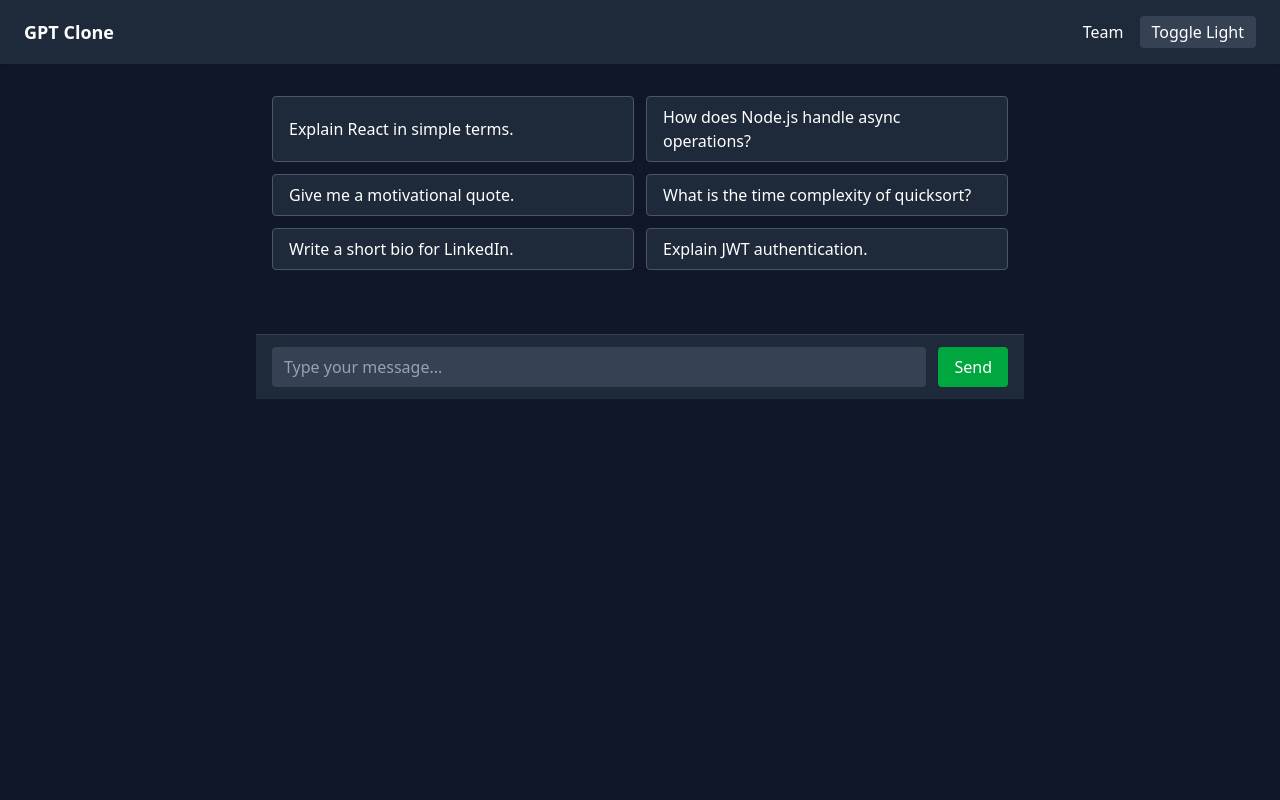
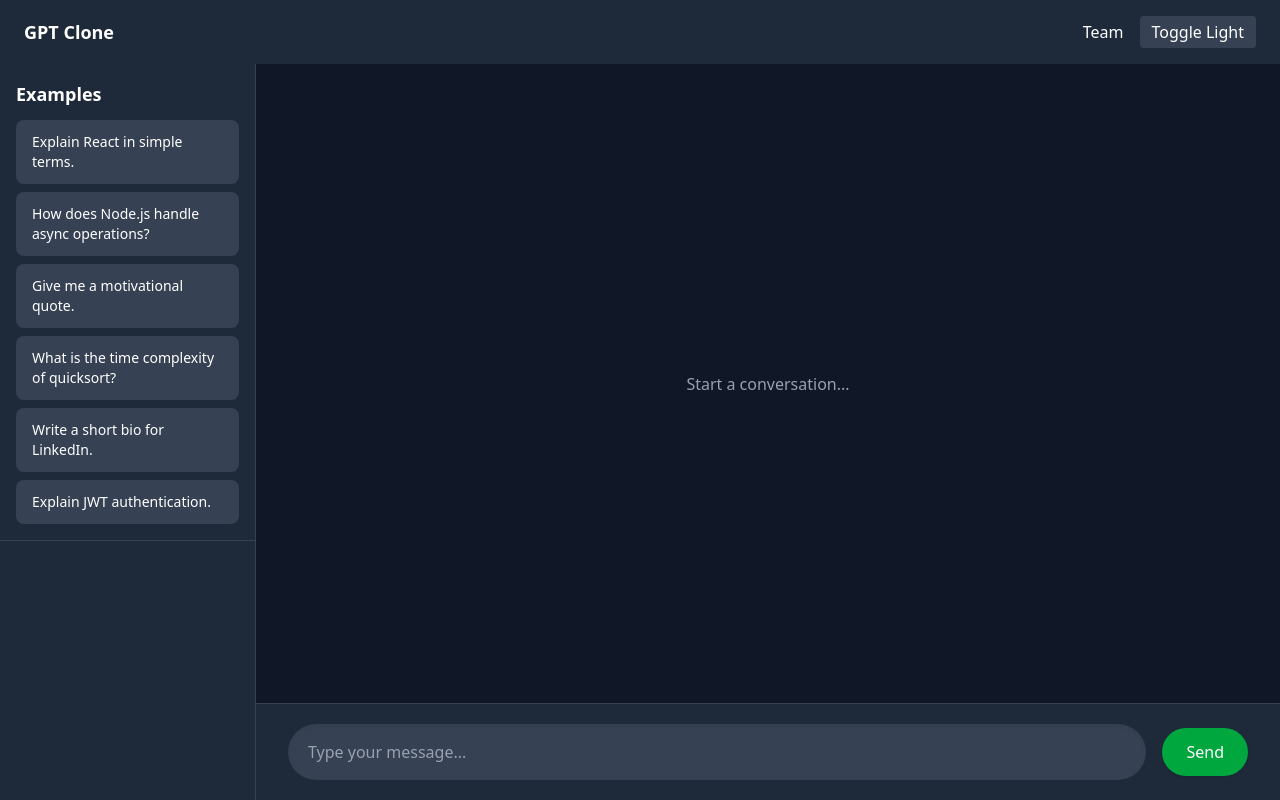
Before and after one commit to PriyanshuNaik27/INVOICE, a React (Vite) app in the folder frontend/: page / in a window 1280 px wide. Built offline with nearby package versions, Linux system fonts and the light colour scheme.

Commit message:
add in sidebar type

```diff
--- a/frontend/src/App.jsx
+++ b/frontend/src/App.jsx
@@ -20,11 +20,9 @@ function App() {
         setDarkMode={setDarkMode}
       />
 
-      <main className="flex-grow flex justify-center items-start p-4">
-        <div className="w-full max-w-3xl">
-          {currentPage === "chat" && <ChatBox darkMode={darkMode} />}
-          {currentPage === "team" && <Team />}
-        </div>
+      <main className="flex-grow flex flex-col">
+        {currentPage === "chat" && <ChatBox darkMode={darkMode} />}
+        {currentPage === "team" && <Team />}
       </main>
     </div>
   );
--- a/frontend/src/components/Team.jsx
+++ b/frontend/src/components/Team.jsx
@@ -1,5 +1,5 @@
 import React, { useRef, useEffect } from 'react';
-import { FaLinkedin, FaGithub, FaEnvelope, FaArrowLeft } from 'react-icons/fa';
+import { FaLinkedin, FaGithub, FaEnvelope } from 'react-icons/fa';
 import { Swiper, SwiperSlide } from 'swiper/react';
 import { Autoplay, EffectCoverflow } from 'swiper/modules';
 import 'swiper/css';
@@ -83,15 +83,6 @@ const TeamSection = ({ setActiveTab }) => {
 
   return (
     <div className="team-section px-4 py-10 max-w-7xl mx-auto">
-      <div className="team-navigation mb-6">
-        <button
-          className="flex items-center text-green-400 hover:text-green-300 transition-colors"
-          onClick={() => setActiveTab('chat')}
-        >
-          <FaArrowLeft className="mr-2" /> Back to Chat
-        </button>
-      </div>
-
       <div className="team-header text-center mb-10">
         <h2 className="text-3xl font-bold mb-2">Meet Our Team</h2>
         <p className="text-gray-400">The talented individuals behind INVOICER</p>
@@ -137,11 +128,13 @@ const TeamSection = ({ setActiveTab }) => {
           {slidesToRender.map((member, index) => (
             <SwiperSlide key={index} style={{ width: "320px" }}>
               <div className="team-card-carousel bg-gray-800 rounded-lg shadow-lg overflow-hidden">
-                <img
-                  src={member.image}
-                  alt={member.name}
-                  className="member-image-carousel w-full h-48 object-cover"
-                />
+                <div className="w-full h-48 bg-black flex items-center justify-center">
+                  <img
+                    src={member.image}
+                    alt={member.name}
+                    className="member-image-carousel w-full h-full object-contain"
+                  />
+                </div>
                 <div className="member-info-carousel p-4">
                   <h3 className="text-xl font-semibold mb-1">{member.name}</h3>
                   <p className="role text-green-400 mb-2">{member.role}</p>
--- a/frontend/src/components/chatBox.jsx
+++ b/frontend/src/components/chatBox.jsx
@@ -4,6 +4,7 @@ import axios from "axios";
 const ChatBox = ({ darkMode }) => {
   const [messages, setMessages] = useState([]);
   const [input, setInput] = useState("");
+  const [loading, setLoading] = useState(false); // New: loading state
   const inputRef = useRef(null);
 
   const examples = [
@@ -20,6 +21,7 @@ const ChatBox = ({ darkMode }) => {
 
     const userMsg = { sender: "user", text: input };
     setMessages((prev) => [...prev, userMsg]);
+    setLoading(true); // Start loading
 
     try {
       const res = await axios.post("http://localhost:8000/api/v1/chat", {
@@ -33,6 +35,8 @@ const ChatBox = ({ darkMode }) => {
         ...prev,
         { sender: "bot", text: "❌ Error contacting assistant." },
       ]);
+    } finally {
+      setLoading(false); // Stop loading
     }
 
     setInput("");
@@ -44,70 +48,83 @@ const ChatBox = ({ darkMode }) => {
   };
 
   return (
-    <div className="flex flex-col h-full">
-      {/* Example prompts */}
-      <div className="p-4 grid grid-cols-1 sm:grid-cols-2 gap-3">
+    <div className="flex h-[calc(100vh-64px)] bg-gray-900 text-white">
+
+      {/* Sidebar (Examples like ChatGPT history) */}
+      <div className="w-64 bg-gray-800 border-r border-gray-700 flex flex-col">
+        <div className="p-4 border-b border-gray-700">
+          <h2 className="text-lg font-semibold mb-3">Examples</h2>
+          <div className="space-y-2">
             {examples.map((ex, idx) => (
               <button
                 key={idx}
                 onClick={() => handleExampleClick(ex)}
-            className={`text-left px-4 py-2 rounded border ${
-              darkMode
-                ? "bg-gray-800 border-gray-600 hover:bg-gray-700"
-                : "bg-gray-100 border-gray-300 hover:bg-gray-200"
-            } transition-colors`}
+                className="w-full text-left bg-gray-700 hover:bg-gray-600 px-4 py-3 rounded-lg text-sm transition-colors"
               >
                 {ex}
               </button>
             ))}
           </div>
+        </div>
+      </div>
 
+      {/* Chat area */}
+      <div className="flex flex-col flex-1">
         {/* Chat messages */}
-      <div className="flex-1 overflow-y-auto p-6 space-y-4">
+        <div className="flex-1 overflow-y-auto px-10 py-8 space-y-6">
+          {messages.length === 0 && (
+            <div className="flex justify-center items-center h-full text-gray-400">
+              Start a conversation...
+            </div>
+          )}
           {messages.map((msg, idx) => (
             <div
               key={idx}
               className={`flex ${
                 msg.sender === "user" ? "justify-end" : "justify-start"
-            } transition-transform duration-500 transform-gpu`}
+              }`}
             >
               <div
-              className={`rounded-lg px-4 py-2 max-w-md text-sm ${
+                className={`rounded-xl px-6 py-4 max-w-3xl text-base leading-relaxed ${
                   msg.sender === "user"
                     ? "bg-green-600 text-white"
                     : "bg-gray-700 text-gray-200"
-              }`}
+                } shadow`}
               >
                 {msg.text}
               </div>
             </div>
           ))}
+
+          {/* Typing indicator */}
+          {loading && (
+            <div className="flex justify-start">
+              <div className="rounded-xl px-6 py-4 max-w-3xl text-base leading-relaxed bg-gray-700 text-gray-200 shadow animate-pulse">
+                Thinking...
+              </div>
+            </div>
+          )}
         </div>
 
         {/* Input area */}
-      <div
-        className={`flex items-center gap-3 px-4 py-3 border-t ${
-          darkMode ? "border-gray-700 bg-gray-800" : "border-gray-300 bg-gray-100"
-        }`}
-      >
+        <div className="bg-gray-800 border-t border-gray-700 px-8 py-5">
+          <div className="flex items-center gap-4">
             <input
               ref={inputRef}
               value={input}
               onChange={(e) => setInput(e.target.value)}
               onKeyDown={(e) => e.key === "Enter" && handleSend()}
               placeholder="Type your message..."
-          className={`flex-1 rounded px-3 py-2 focus:outline-none ${
-            darkMode
-              ? "bg-gray-700 text-white placeholder-gray-400"
-              : "bg-white text-gray-800"
-          }`}
+              className="flex-1 rounded-full px-5 py-4 bg-gray-700 text-white placeholder-gray-400 focus:outline-none shadow-inner text-base"
             />
             <button
               onClick={handleSend}
-          className="bg-green-600 hover:bg-green-700 text-white px-4 py-2 rounded transition-all duration-300"
+              className="bg-green-600 hover:bg-green-700 text-white px-6 py-3 rounded-full transition-all duration-300 shadow"
             >
               Send
             </button>
+          </div>
+        </div>
       </div>
     </div>
   );
```
Also changed, not shown: 1 other file (tests, documents, lock files or other folders). Lines whose indentation alone changed are shown as unchanged.
